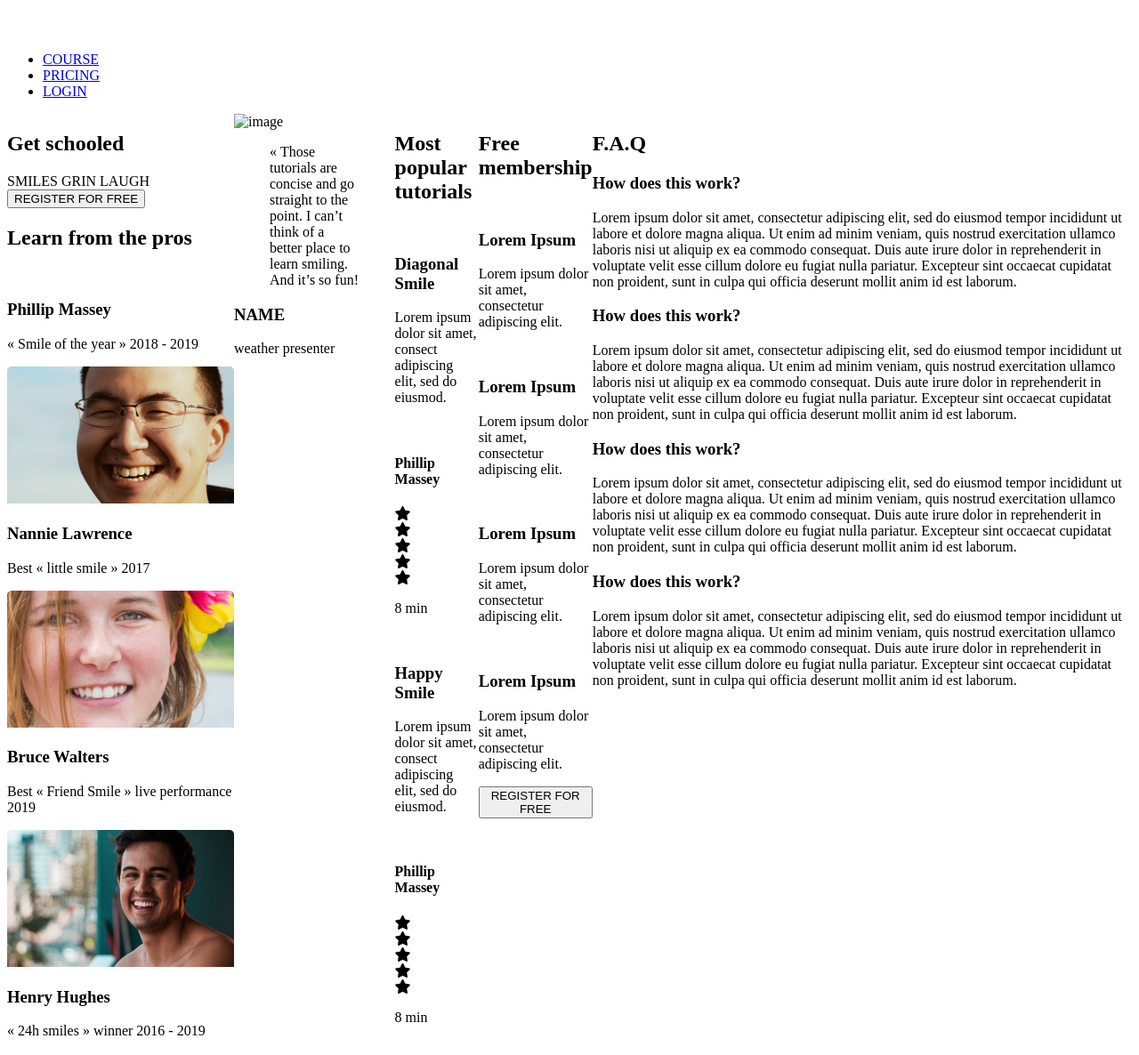
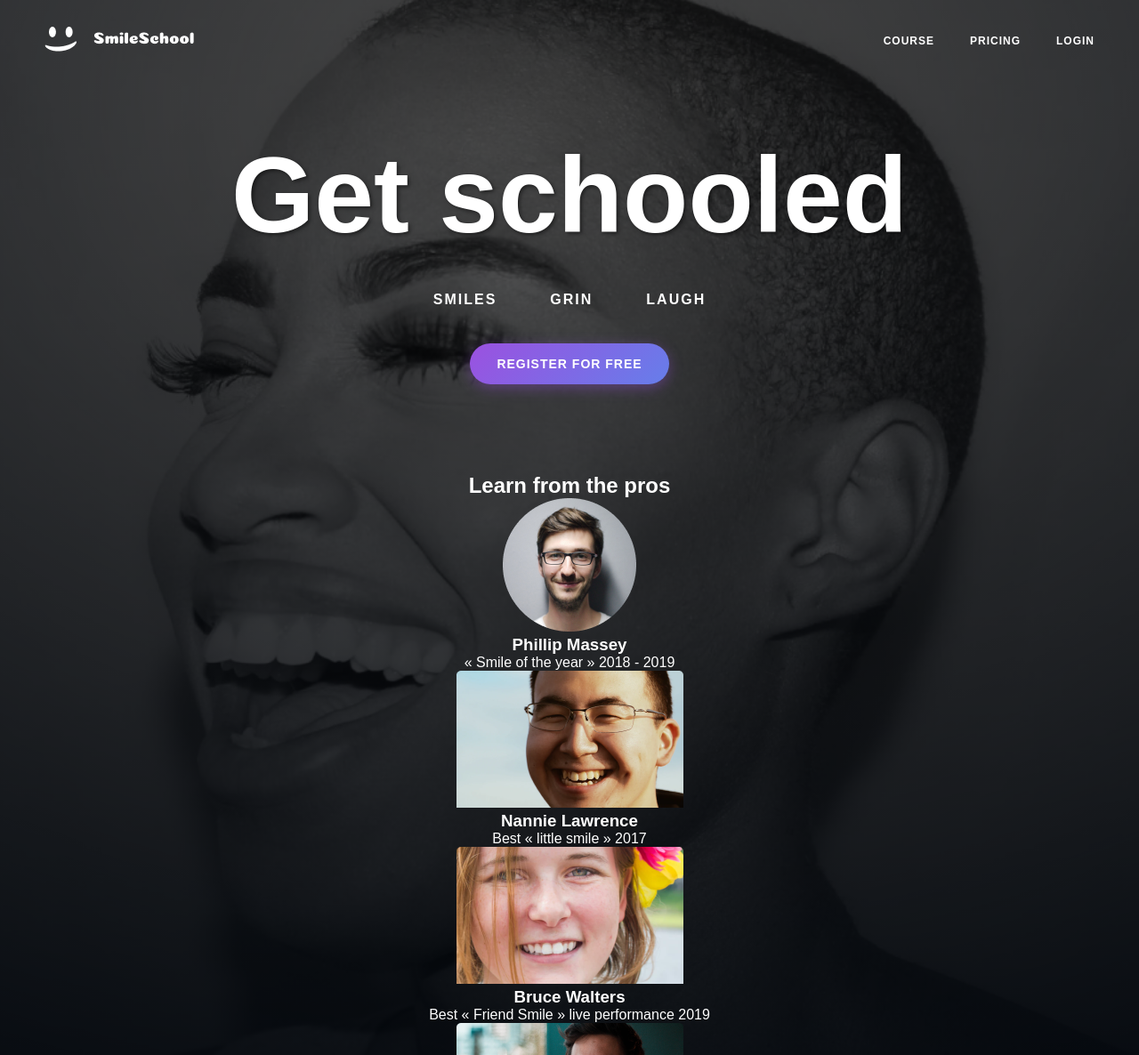
Before and after one commit to stephanie88-ux/alx_html_css, a plain HTML site: page css_advanced/index.html in a window 1280 px wide. Shown: the top 1186 px of the page at 89% size. Drawn offline with Linux system fonts and the light colour scheme; files that its build step writes are made by us from their sources.

Commit message:
Add styles for the header and hero section and rename styles.css

```diff
--- a/css_advanced/index.html
+++ b/css_advanced/index.html
@@ -4,160 +4,174 @@
     <meta charset="UTF-8">
     <meta name="viewport" content="width=device-width, initial-scale=1.0">
     <script src="https://kit.fontawesome.com/4a2b055604.js" crossorigin="anonymous"></script>
-    <title>Document</title>
+    <title>SmileSchool</title>
 
     <link rel="stylesheet" href="styles.css">
 </head>
 <body>
-    <header>
-        <nav>
-            <img src="./images/logo.png" alt="logo">
+    <header class="header">
+        <nav class="navbar">
+            <img src="./images/logo.png" alt="logo" class="logo">
 
-            <ul>
-                <li><a href="#">COURSE</a></li>
-                <li><a href="#">PRICING</a></li>
-                <li><a href="#">LOGIN</a></li>
+            <ul class="nav-menu">
+                <li class="nav-item"><a href="#" class="nav-link">COURSE</a></li>
+                <li class="nav-item"><a href="#" class="nav-link">PRICING</a></li>
+                <li class="nav-item"><a href="#" class="nav-link">LOGIN</a></li>
             </ul>
         </nav>
 
     </header>
     <main>
-        <section>
-            <div>
-                <h1>Get schooled</h1>
-                <span>SMILES</span>
-                <span>GRIN</span>
-                <span>LAUGH</span>
-                <button>REGISTER FOR FREE</button>
+        <section class="hero-section">
+            <div class="hero-content">
+                <h1 class="hero-title">Get schooled</h1>
+                <div class="hero-words">
+                    <span class="hero-word">SMILES</span>
+                    <span class="hero-word">GRIN</span>
+                    <span class="hero-word">LAUGH</span>
                 </div>
-            <div>
-                <h2>Learn from the pros</h2>
-                <div>
-                    <div>
-                        <img src="./images/1 (3).png" alt="">
-                        <h3>Phillip Massey</h3>
-                        <p>« Smile of the year » 2018 - 2019</p>
+                <button class="btn btn-primary">REGISTER FOR FREE</button>
             </div>
-                    <div>
-                        <img src="./images/6.png" alt="">
-                        <h3>Nannie Lawrence</h3>
-                        <p>Best « little smile » 2017</p>
+            <div class="pros-section">
+                <h2 class="pros-title"><span class="highlight">Learn</span> from the pros</h2>
+                <div class="pros-grid">
+                    <div class="pro-card">
+                        <img src="./images/1.png" alt="Phillip Massey" class="pro-image">
+                        <h3 class="pro-name">Phillip Massey</h3>
+                        <p class="pro-title-text">« Smile of the year » 2018 - 2019</p>
                     </div>
-                    <div>
-                        <img src="./images/7.png" alt="">
-                        <h3>Bruce Walters</h3>
-                        <p>Best « Friend Smile » live performance 2019</p>
+                    <div class="pro-card">
+                        <img src="./images/6.png" alt="Nannie Lawrence" class="pro-image">
+                        <h3 class="pro-name">Nannie Lawrence</h3>
+                        <p class="pro-title-text">Best « little smile » 2017</p>
                     </div>
-                    <div>
-                        <img src="./images/8.png" alt="">
-                        <h3>Henry Hughes</h3>
-                        <p>« 24h smiles » winner 2016 - 2019</p>
+                    <div class="pro-card">
+                        <img src="./images/7.png" alt="Bruce Walters" class="pro-image">
+                        <h3 class="pro-name">Bruce Walters</h3>
+                        <p class="pro-title-text">Best « Friend Smile » live performance 2019</p>
+                    </div>
+                    <div class="pro-card">
+                        <img src="./images/8.png" alt="Henry Hughes" class="pro-image">
+                        <h3 class="pro-name">Henry Hughes</h3>
+                        <p class="pro-title-text">« 24h smiles » winner 2016 - 2019</p>
                     </div>
                 </div>
             </div>
         </section>
         <section>
             <div>
-                <img src="./images/Bitmap.png" alt="image">
+                <img src="./images/Bitmap.png" alt="Person testimonial">
             </div>
             <div>
-                <blockquote>« Those tutorials are concise and go straight to the point. I can’t think of a better place to learn smiling. And it’s so fun!</blockquote>
+                <blockquote>« Those tutorials are concise and go straight to the point. I can't think of a better place to learn smiling. And it's so fun!</blockquote>
                 <h3>NAME</h3>
-                <P>weather presenter</P>
+                <p>weather presenter</p>
             </div>
         </section>
         <section>
             <h2>Most popular tutorials</h2>
             <div>
-                <img src="./images/Bitmap (1).png" alt="">
+                <div>
+                    <img src="./images/Bitmap (1).png" alt="Diagonal Smile Tutorial">
                     <h3>Diagonal Smile</h3>
                     <p>Lorem ipsum dolor sit amet, consect adipiscing elit, sed do eiusmod.</p>
                     <div>
-                    <img src="./images/1 (3).png" alt="">
+                        <img src="./images/1 (3).png" alt="Phillip Massey">
                         <h4>Phillip Massey</h4>
                     </div>
                     <div>
-                    <div><i class="fa-solid fa-star"></i></div>
-                    <div><i class="fa-solid fa-star"></i></div>
-                    <div><i class="fa-solid fa-star"></i></div>
-                    <div><i class="fa-solid fa-star"></i></div>
-                    <div><i class="fa-solid fa-star"></i></div>
+                        <div>
+                            <i class="fa-solid fa-star"></i>
+                            <i class="fa-solid fa-star"></i>
+                            <i class="fa-solid fa-star"></i>
+                            <i class="fa-solid fa-star"></i>
+                            <i class="fa-solid fa-star"></i>
                         </div>
                         <p>8 min</p>
                     </div>
+                </div>
                 <div>
-                <img src="./images/Bitmap (4).png" alt="">
+                    <img src="./images/Bitmap (4).png" alt="Happy Smile Tutorial">
                     <h3>Happy Smile</h3>
                     <p>Lorem ipsum dolor sit amet, consect adipiscing elit, sed do eiusmod.</p>
                     <div>
-                    <img src="./images/1 (3).png" alt="">
+                        <img src="./images/1 (3).png" alt="Phillip Massey">
                         <h4>Phillip Massey</h4>
                     </div>
                     <div>
-                    <div><i class="fa-solid fa-star"></i></div>
-                    <div><i class="fa-solid fa-star"></i></div>
-                    <div><i class="fa-solid fa-star"></i></div>
-                    <div><i class="fa-solid fa-star"></i></div>
-                    <div><i class="fa-solid fa-star"></i></div>
+                        <div>
+                            <i class="fa-solid fa-star"></i>
+                            <i class="fa-solid fa-star"></i>
+                            <i class="fa-solid fa-star"></i>
+                            <i class="fa-solid fa-star"></i>
+                            <i class="fa-solid fa-star"></i>
                         </div>
                         <p>8 min</p>
                     </div>
+                </div>
                 <div>
-                <img src="./images/Bitmap (3).png" alt="">
+                    <img src="./images/Bitmap (3).png" alt="Natural Smile Tutorial">
                     <h3>Natural Smile</h3>
                     <p>Lorem ipsum dolor sit amet, consect adipiscing elit, sed do eiusmod.</p>
                     <div>
-                    <img src="./images/1 (3).png" alt="">
+                        <img src="./images/1 (3).png" alt="Phillip Massey">
                         <h4>Phillip Massey</h4>
                     </div>
                     <div>
-                    <div><i class="fa-solid fa-star"></i></div>
-                    <div><i class="fa-solid fa-star"></i></div>
-                    <div><i class="fa-solid fa-star"></i></div>
-                    <div><i class="fa-solid fa-star"></i></div>
-                    <div><i class="fa-solid fa-star"></i></div>
+                        <div>
+                            <i class="fa-solid fa-star"></i>
+                            <i class="fa-solid fa-star"></i>
+                            <i class="fa-solid fa-star"></i>
+                            <i class="fa-solid fa-star"></i>
+                            <i class="fa-solid fa-star"></i>
                         </div>
                         <p>8 min</p>
                     </div>
+                </div>
                 <div>
-                <img src="./images/Bitmap (2).png" alt="">
+                    <img src="./images/Bitmap (2).png" alt="Sad Smile Tutorial">
                     <h3>Sad Smile</h3>
                     <p>Lorem ipsum dolor sit amet, consect adipiscing elit, sed do eiusmod.</p>
                     <div>
-                    <img src="./images/1 (3).png" alt="">
+                        <img src="./images/1 (3).png" alt="Phillip Massey">
                         <h4>Phillip Massey</h4>
                     </div>
                     <div>
-                    <div><i class="fa-solid fa-star"></i></div>
-                    <div><i class="fa-solid fa-star"></i></div>
-                    <div><i class="fa-solid fa-star"></i></div>
-                    <div><i class="fa-solid fa-star"></i></div>
-                    <div><i class="fa-solid fa-star"></i></div>
+                        <div>
+                            <i class="fa-solid fa-star"></i>
+                            <i class="fa-solid fa-star"></i>
+                            <i class="fa-solid fa-star"></i>
+                            <i class="fa-solid fa-star"></i>
+                            <i class="fa-solid fa-star"></i>
                         </div>
                         <p>8 min</p>
+                    </div>
+                </div>
             </div>
         </section>
         <section>
             <h2>Free membership</h2>
             <div>
-                <img src="./images/smile.svg" alt="">
+                <div>
+                    <img src="./images/smile.svg" alt="smile icon">
                     <h3>Lorem Ipsum</h3>
                     <p>Lorem ipsum dolor sit amet, consectetur adipiscing elit.</p>
                 </div>
                 <div>
-                <img src="./images/smile.svg" alt="">
+                    <img src="./images/smile.svg" alt="smile icon">
                     <h3>Lorem Ipsum</h3>
                     <p>Lorem ipsum dolor sit amet, consectetur adipiscing elit.</p>
                 </div>
                 <div>
-                <img src="./images/smile.svg" alt="">
+                    <img src="./images/smile.svg" alt="smile icon">
                     <h3>Lorem Ipsum</h3>
                     <p>Lorem ipsum dolor sit amet, consectetur adipiscing elit.</p>
                 </div>
                 <div>
-                <img src="./images/smile.svg" alt="">
+                    <img src="./images/smile.svg" alt="smile icon">
                     <h3>Lorem Ipsum</h3>
                     <p>Lorem ipsum dolor sit amet, consectetur adipiscing elit.</p>
+                </div>
             </div>
             <button>REGISTER FOR FREE</button>
         </section>
@@ -167,37 +181,28 @@
                 <div>
                     <div>
                         <h3>How does this work?</h3>
+                        <p>Lorem ipsum dolor sit amet, consectetur adipiscing elit, sed do eiusmod tempor incididunt ut labore et dolore magna aliqua. Ut enim ad minim veniam, quis nostrud exercitation ullamco laboris nisi ut aliquip ex ea commodo consequat. Duis aute irure dolor in reprehenderit in voluptate velit esse cillum dolore eu fugiat nulla pariatur. Excepteur sint occaecat cupidatat non proident, sunt in culpa qui officia deserunt mollit anim id est laborum.</p>
                     </div>
                     <div>
-                        Lorem ipsum dolor sit amet, consectetur adipiscing elit, sed do eiusmod tempor incididunt ut labore et dolore magna aliqua. Ut enim ad minim veniam, quis nostrud exercitation ullamco laboris nisi ut aliquip ex ea commodo consequat. Duis aute irure dolor in reprehenderit in voluptate velit esse cillum dolore eu fugiat nulla pariatur. Excepteur sint occaecat cupidatat non proident, sunt in culpa qui officia deserunt mollit anim id est laborum.
-                    </div>
-
-                    <div>
                         <h3>How does this work?</h3>
-                    </div>
-                    <div>
-                        Lorem ipsum dolor sit amet, consectetur adipiscing elit, sed do eiusmod tempor incididunt ut labore et dolore magna aliqua. Ut enim ad minim veniam, quis nostrud exercitation ullamco laboris nisi ut aliquip ex ea commodo consequat. Duis aute irure dolor in reprehenderit in voluptate velit esse cillum dolore eu fugiat nulla pariatur. Excepteur sint occaecat cupidatat non proident, sunt in culpa qui officia deserunt mollit anim id est laborum.
+                        <p>Lorem ipsum dolor sit amet, consectetur adipiscing elit, sed do eiusmod tempor incididunt ut labore et dolore magna aliqua. Ut enim ad minim veniam, quis nostrud exercitation ullamco laboris nisi ut aliquip ex ea commodo consequat. Duis aute irure dolor in reprehenderit in voluptate velit esse cillum dolore eu fugiat nulla pariatur. Excepteur sint occaecat cupidatat non proident, sunt in culpa qui officia deserunt mollit anim id est laborum.</p>
                     </div>
                 </div>
                 <div>
                     <div>
                         <h3>How does this work?</h3>
-                    </div>
-                    <div>
-                        Lorem ipsum dolor sit amet, consectetur adipiscing elit, sed do eiusmod tempor incididunt ut labore et dolore magna aliqua. Ut enim ad minim veniam, quis nostrud exercitation ullamco laboris nisi ut aliquip ex ea commodo consequat. Duis aute irure dolor in reprehenderit in voluptate velit esse cillum dolore eu fugiat nulla pariatur. Excepteur sint occaecat cupidatat non proident, sunt in culpa qui officia deserunt mollit anim id est laborum.
+                        <p>Lorem ipsum dolor sit amet, consectetur adipiscing elit, sed do eiusmod tempor incididunt ut labore et dolore magna aliqua. Ut enim ad minim veniam, quis nostrud exercitation ullamco laboris nisi ut aliquip ex ea commodo consequat. Duis aute irure dolor in reprehenderit in voluptate velit esse cillum dolore eu fugiat nulla pariatur. Excepteur sint occaecat cupidatat non proident, sunt in culpa qui officia deserunt mollit anim id est laborum.</p>
                     </div>
                     <div>
                         <h3>How does this work?</h3>
-                    </div>
-                    <div>
-                        Lorem ipsum dolor sit amet, consectetur adipiscing elit, sed do eiusmod tempor incididunt ut labore et dolore magna aliqua. Ut enim ad minim veniam, quis nostrud exercitation ullamco laboris nisi ut aliquip ex ea commodo consequat. Duis aute irure dolor in reprehenderit in voluptate velit esse cillum dolore eu fugiat nulla pariatur. Excepteur sint occaecat cupidatat non proident, sunt in culpa qui officia deserunt mollit anim id est laborum.
+                        <p>Lorem ipsum dolor sit amet, consectetur adipiscing elit, sed do eiusmod tempor incididunt ut labore et dolore magna aliqua. Ut enim ad minim veniam, quis nostrud exercitation ullamco laboris nisi ut aliquip ex ea commodo consequat. Duis aute irure dolor in reprehenderit in voluptate velit esse cillum dolore eu fugiat nulla pariatur. Excepteur sint occaecat cupidatat non proident, sunt in culpa qui officia deserunt mollit anim id est laborum.</p>
                     </div>
                 </div>
             </div>
         </section>
     </main>
     <footer>
-        <section>
+        <div>
             <div>
                 <img src="https://fakeimg.pl/250x250?text=Sample+Logo" alt="logo">
                 <div>
@@ -207,7 +212,7 @@
                 </div>
             </div>
             <p>©smileschool 2020</p>
-        </section>
+        </div>
     </footer>
 </body>
 </html>
--- /dev/null
+++ b/css_advanced/styles.css
@@ -0,0 +1,114 @@
+/* Reset and base styles */
+* {
+    margin: 0;
+    padding: 0;
+    box-sizing: border-box;
+}
+
+body {
+    font-family: 'Source Sans Pro', sans-serif;
+    color: white;
+}
+
+/* Header styles */
+.header {
+    position: absolute;
+    top: 0;
+    left: 0;
+    right: 0;
+    z-index: 100;
+    padding: 30px 50px;
+}
+
+.navbar {
+    display: flex;
+    justify-content: space-between;
+    align-items: center;
+}
+
+.logo {
+    height: 30px;
+}
+
+.nav-menu {
+    display: flex;
+    list-style: none;
+    gap: 40px;
+}
+
+.nav-item {
+    list-style: none;
+}
+
+.nav-link {
+    color: white;
+    text-decoration: none;
+    font-weight: 600;
+    font-size: 12px;
+    letter-spacing: 1px;
+}
+
+.nav-link:hover {
+    opacity: 0.8;
+}
+
+/* Hero section */
+.hero-section {
+    background: linear-gradient(rgba(0, 0, 0, 0.6), rgba(0, 0, 0, 0.7)), url('./images/Object.png');
+    background-size: cover;
+    background-position: center;
+    min-height: 100vh;
+    display: flex;
+    flex-direction: column;
+    justify-content: center;
+    align-items: center;
+    text-align: center;
+    padding: 150px 20px 80px;
+}
+
+.hero-content {
+    margin-bottom: 100px;
+}
+
+.hero-title {
+    font-size: 120px;
+    font-weight: 700;
+    margin-bottom: 40px;
+    text-shadow: 2px 2px 4px rgba(0, 0, 0, 0.5);
+}
+
+.hero-words {
+    display: flex;
+    justify-content: center;
+    gap: 60px;
+    margin-bottom: 40px;
+}
+
+.hero-word {
+    display: inline-block;
+    font-size: 16px;
+    font-weight: 600;
+    letter-spacing: 2px;
+}
+
+.btn {
+    border: none;
+    padding: 15px 30px;
+    border-radius: 25px;
+    font-size: 14px;
+    font-weight: 600;
+    letter-spacing: 1px;
+    cursor: pointer;
+    transition: all 0.3s ease;
+}
+
+.btn-primary {
+    background: linear-gradient(135deg, #9b51e0 0%, #667eea 100%);
+    color: white;
+    box-shadow: 0 4px 15px rgba(155, 81, 224, 0.4);
+}
+
+.btn-primary:hover {
+    transform: translateY(-2px);
+    box-shadow: 0 6px 20px rgba(155, 81, 224, 0.6);
+}
```
Also changed, not shown: css_advanced/style.css (deleted). Lines whose indentation alone changed are shown as unchanged.
